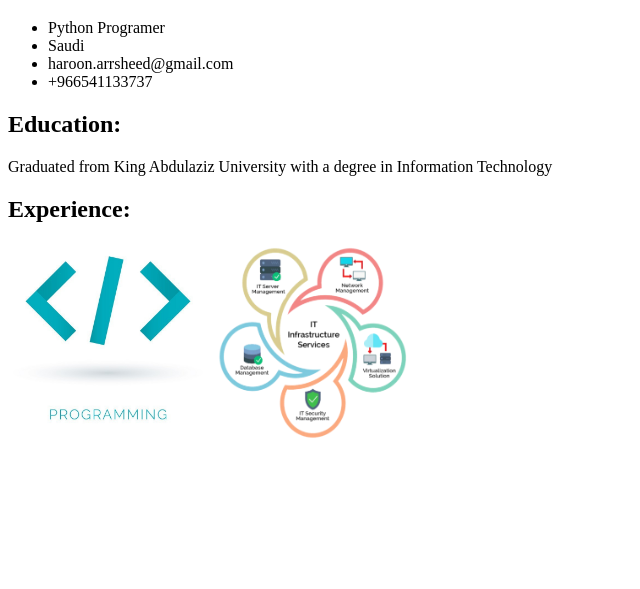
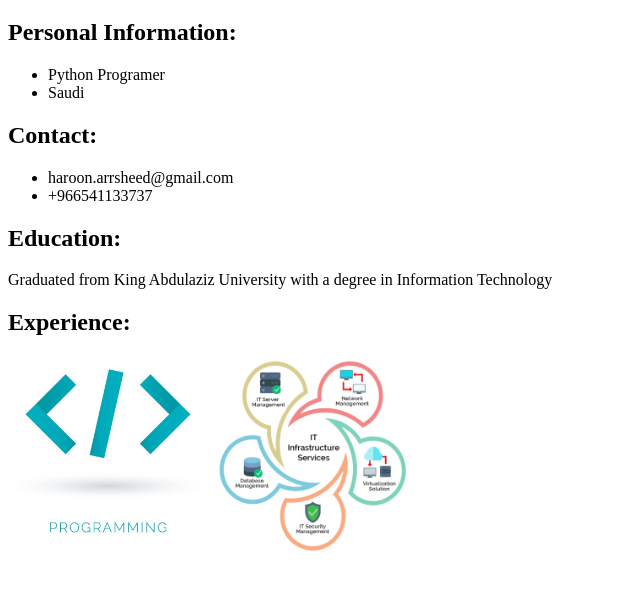
Before and after one commit to TUWAIQ-PYTHON-5/LAB_HTML, a plain HTML site: page index.html in a window 1280 px wide. Shown: the part 87-676 px from the top of the page, without its empty margins (0-640 px from the left). Drawn offline with Linux system fonts and the light colour scheme.

Commit message:
HTML Lab upload

```diff
--- a/index.html
+++ b/index.html
@@ -7,9 +7,13 @@
         <meta name="">
 
         <h1>Harun Saad Alrasheed</h1>
+        <h2>Personal Information:</h2>
         <ul>
             <li>Python Programer</li>
             <li>Saudi</li>
+        </ul>
+        <h2>Contact:</h2>
+        <ul>
             <li>haroon.arrsheed@gmail.com</li>
             <li>+966541133737</li>
         </ul>
```
